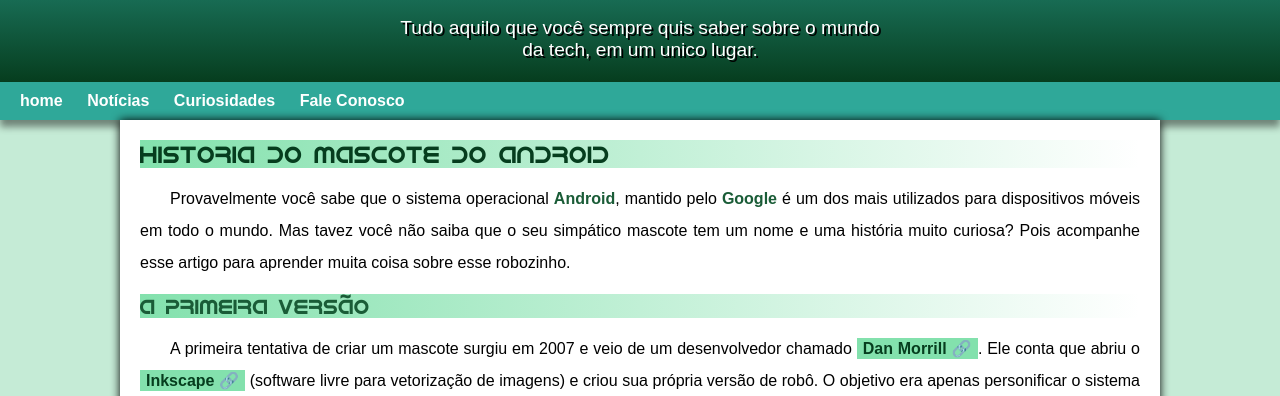
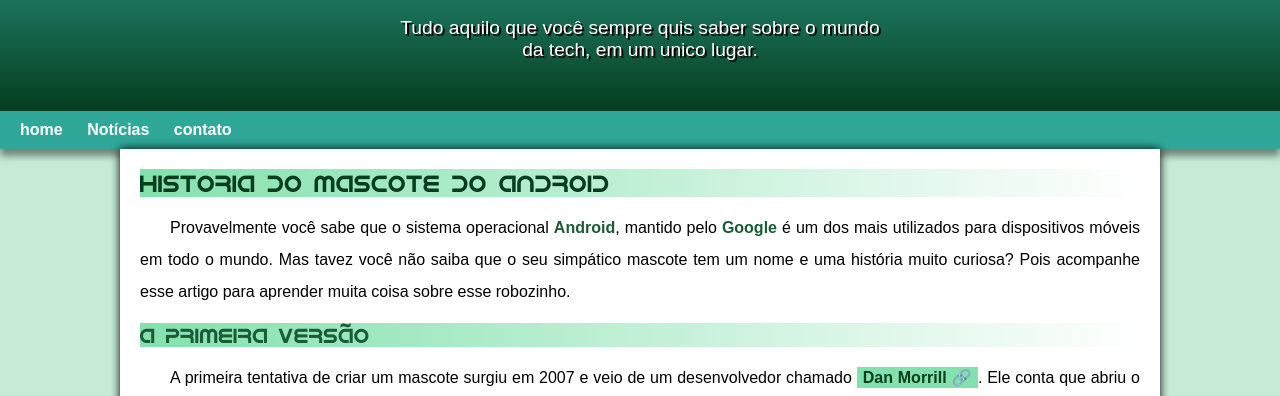
Before and after one commit to Rafa2697/projeto-android, a plain HTML site: page index.html in a window 1280 px wide. Shown: the part 108-504 px from the top of the page. Drawn offline with Linux system fonts and the light colour scheme.

Commit message:
adição do padding-bottom e margin

```diff
--- a/index.html
+++ b/index.html
@@ -23,8 +23,7 @@
     <nav>
         <a href="#">home</a>
         <a href="#">Notícias</a>
-        <a href="#">Curiosidades</a>
-        <a href="#">Fale Conosco</a>
+        <a href="#">contato</a>
     </nav>
 
     <!--meio-->
--- a/style.css
+++ b/style.css
@@ -66,6 +66,8 @@ header > p {
     max-width: 600px;
     padding-right: 10px;
     padding-left: 10px;
+    margin: auto;
+    padding-bottom: 50px;
     text-shadow: 2px 2px 0px black;
 }
 
```
